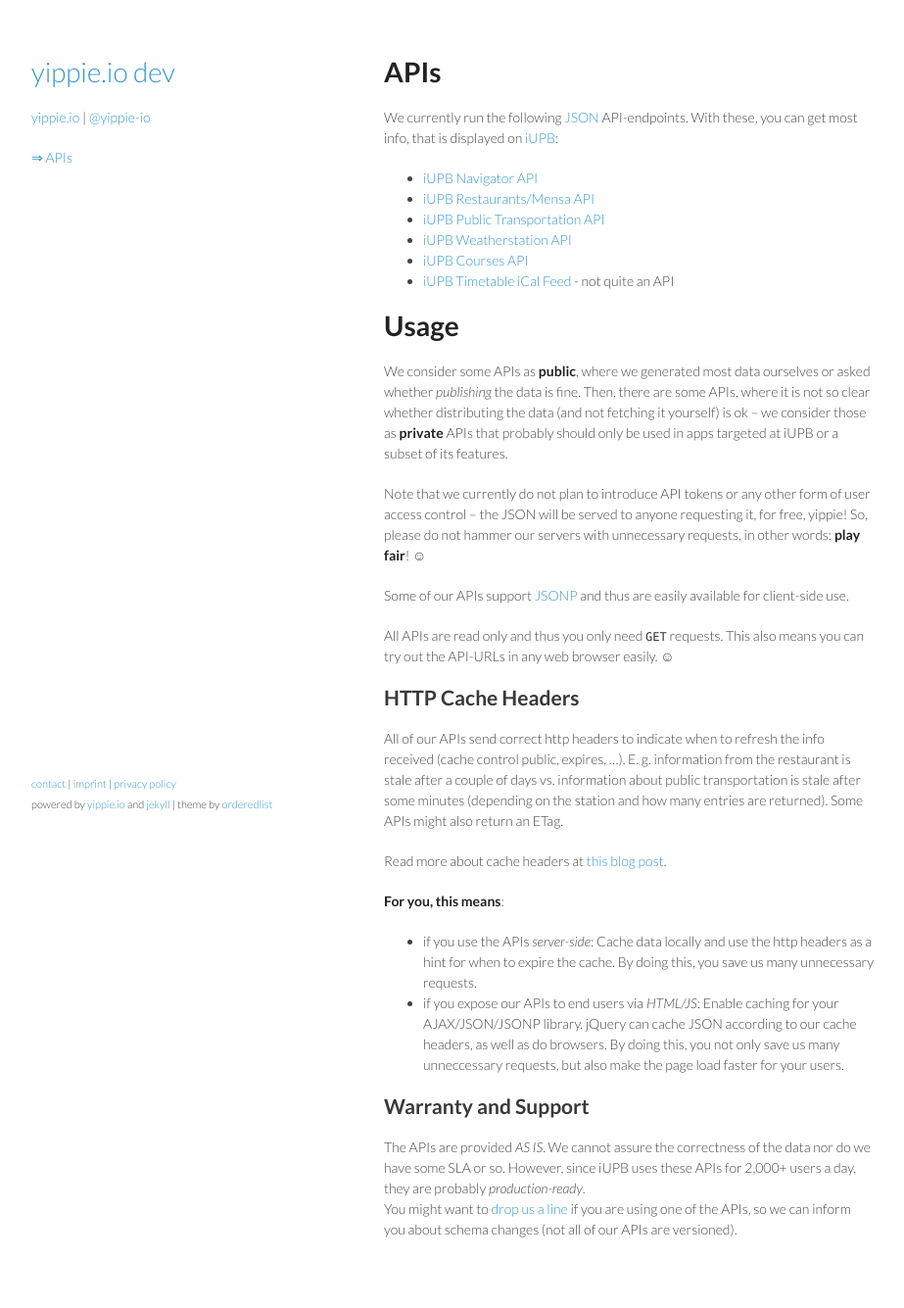
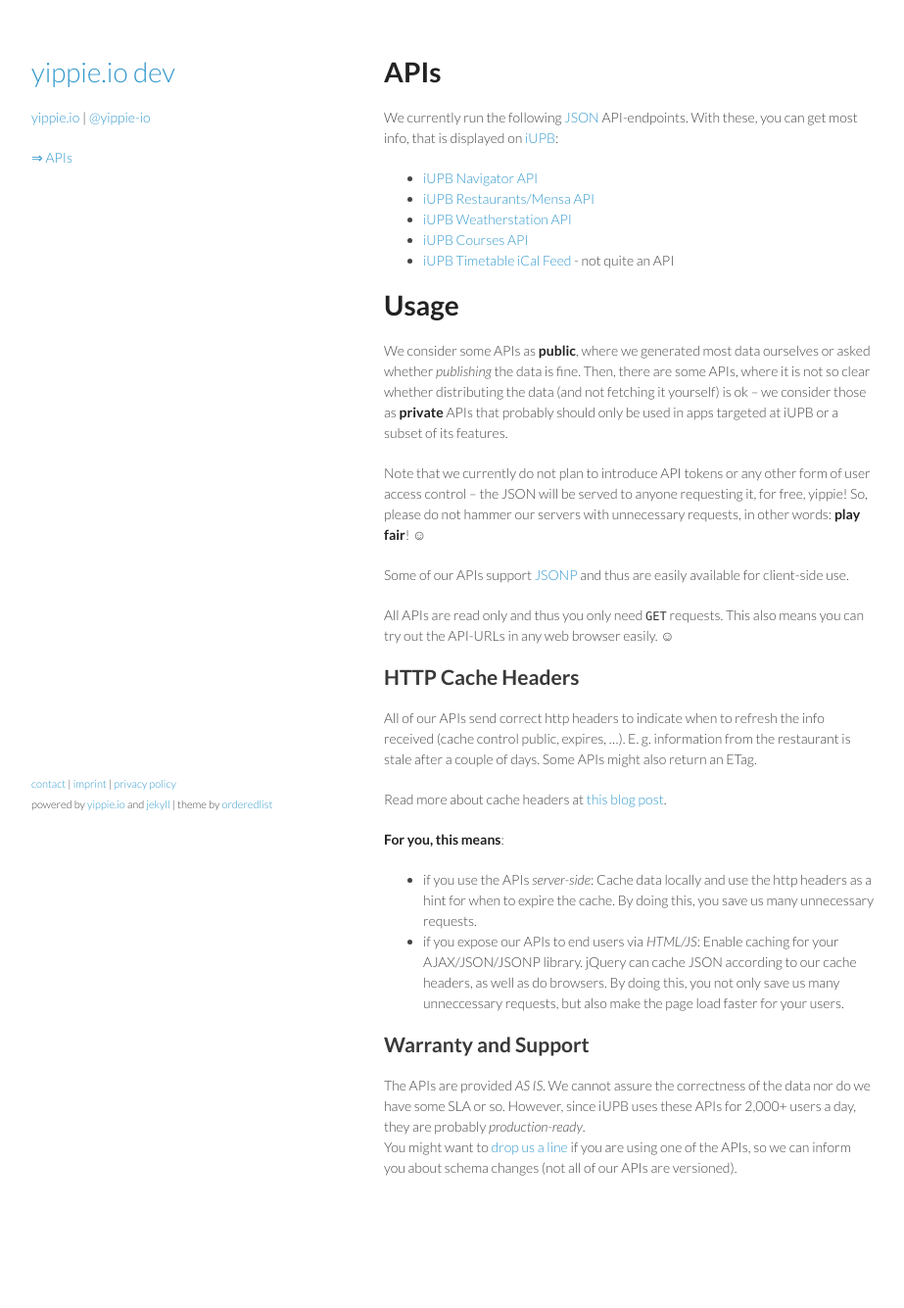
Before and after one commit to yippie-io/yippie-io.github.com, a Jekyll site: the page built from apis.md, in a window 1280 px wide. Shown: the whole page at 98% size, without its empty margins (178-1101 px from the left). Built offline with Jekyll 4.4.1, drawn with Linux system fonts in a browser that asks for light colours; after the commit the page ends 1272 px from its top, so only the background shows below that.

```diff
--- a/apis.md
+++ b/apis.md
@@ -11,7 +11,6 @@ We currently run the following [JSON](http://simple.wikipedia.org/wiki/JSON) API
 
 * [iUPB Navigator API](/apis.navigator.html)
 * [iUPB Restaurants/Mensa API](/apis.restaurants.html)
-* [iUPB Public Transportation API](/apis.transportation.html)
 * [iUPB Weatherstation API](/apis.weather.html)
 * [iUPB Courses API](/apis.courses.html)
 * [iUPB Timetable iCal Feed](/apis.timetable.html) - not quite an API
@@ -30,7 +29,7 @@ All APIs are read only and thus you only need `GET` requests. This also means yo
 
 HTTP Cache Headers
 ------------------
-All of our APIs send correct http headers to indicate when to refresh the info received (cache control public, expires, ...). E. g. information from the restaurant is stale after a couple of days vs. information about public transportation is stale after some minutes (depending on the station and how many entries are returned).
+All of our APIs send correct http headers to indicate when to refresh the info received (cache control public, expires, ...). E. g. information from the restaurant is stale after a couple of days.
 Some APIs might also return an ETag.
 
 Read more about cache headers at [this blog post](http://betterexplained.com/articles/how-to-optimize-your-site-with-http-caching/).
```
